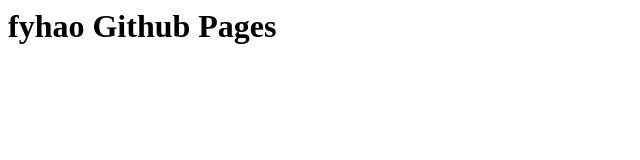
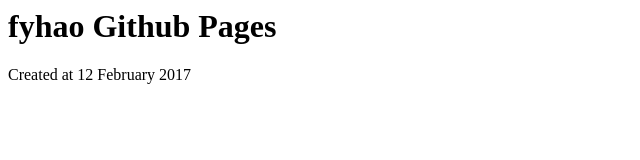
Before and after one commit to fyhao/fyhao.github.io, a plain HTML site: page index.html in a window 1280 px wide. Shown: the whole page, without its empty margins (0-640 px from the left). Drawn offline with Linux system fonts and the light colour scheme.

Commit message:
test changed

```diff
--- a/index.html
+++ b/index.html
@@ -4,5 +4,6 @@
 </head>
 <body>
 <h1>fyhao Github Pages</h1>
+<p>Created at 12 February 2017</p>
 </body>
 </html>
```
